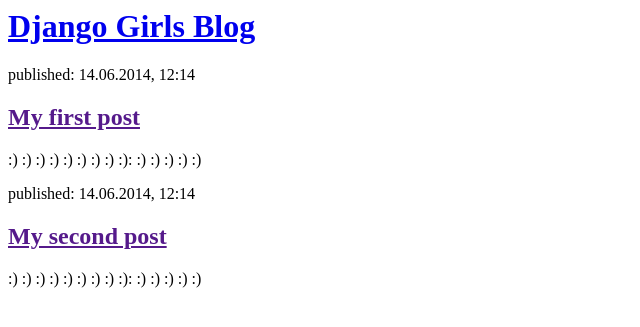
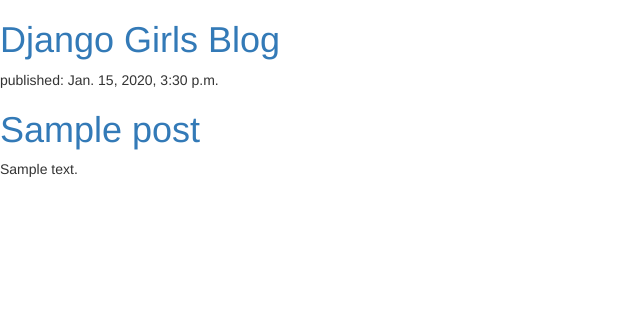
Before and after one commit to nidhi2509/my-first-blog, a Django app: template blog/templates/blog/post_list.html in a window 1280 px wide. Shown: the top 327 px of the page, without its empty margins (0-640 px from the left). Run offline with Django 3.2, Linux system fonts and the light colour scheme; the template is opened without the code that fills it: values that come from a table or form of the project are taken from there, others are empty; tables that the repository leaves empty hold one stand-in row (values such as "Sample post"); some libraries are stand-ins or nearby versions.

Commit message:
Modified templates to display posts from database.

```diff
--- a/blog/templates/blog/post_list.html
+++ b/blog/templates/blog/post_list.html
@@ -1,22 +1,20 @@
+
 <html>
-    <head>
+    <link rel="stylesheet" href="//maxcdn.bootstrapcdn.com/bootstrap/3.2.0/css/bootstrap.min.css">
+<link rel="stylesheet" href="//maxcdn.bootstrapcdn.com/bootstrap/3.2.0/css/bootstrap-theme.min.css">
         <title>Django Girls blog</title>
     </head>
     <body>
         <div>
-            <h1><a href="/">Django Girls Blog</a></h1>
-        </div>
+    <h1><a href="/">Django Girls Blog</a></h1>
+</div>
 
-        <div>
-            <p>published: 14.06.2014, 12:14</p>
-            <h2><a href="">My first post</a></h2>
-            <p> :) :) :) :) :) :) :) :) :): :) :) :) :) :)</p>
-        </div>
-
-        <div>
-            <p>published: 14.06.2014, 12:14</p>
-            <h2><a href="">My second post</a></h2>
-            <p>:) :) :) :) :) :) :) :) :): :) :) :) :) :)</p>
-        </div>
+{% for post in posts %}
+    <div>
+        <p>published: {{ post.published_date }}</p>
+        <h1><a href="">{{ post.title }}</a></h1>
+        <p>{{ post.text|linebreaksbr }}</p>
+    </div>
+{% endfor %}
     </body>
 </html>
```
Also changed, not shown: blog/views.py (+7 -2 lines).
